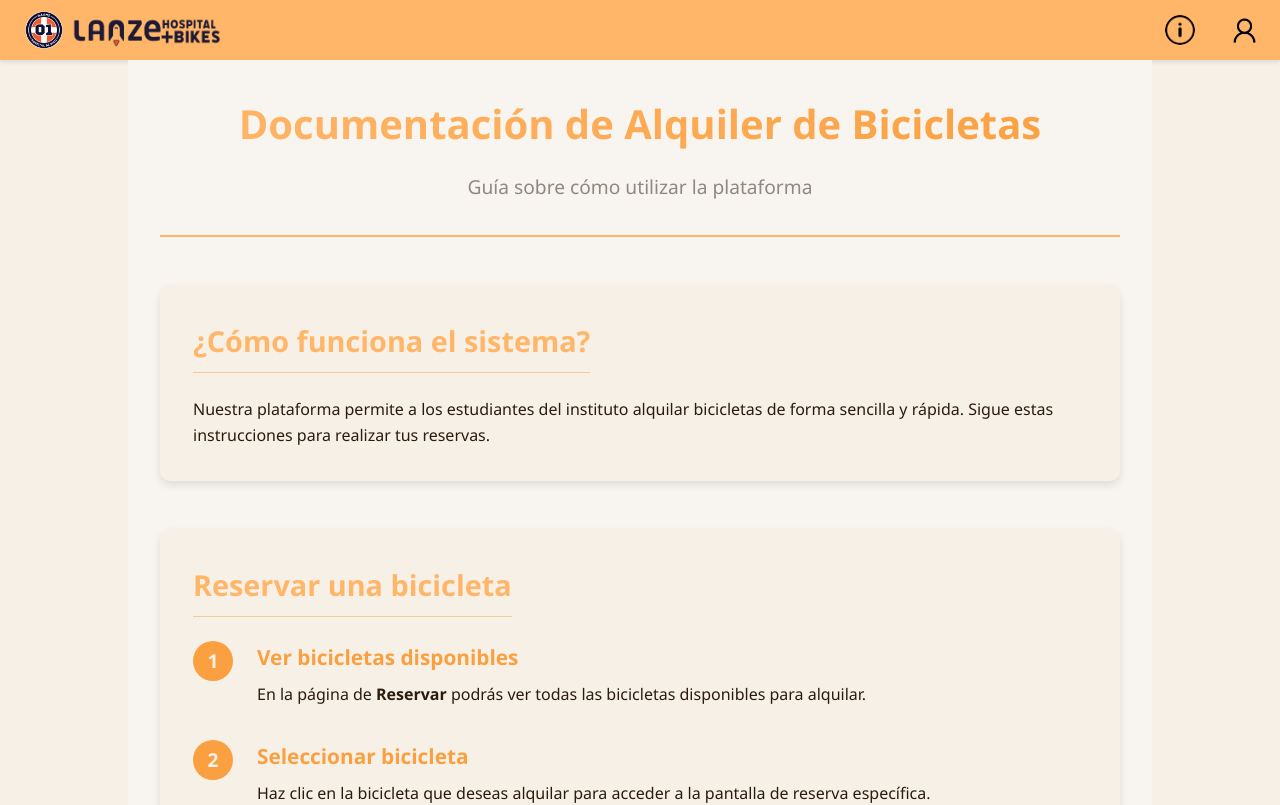
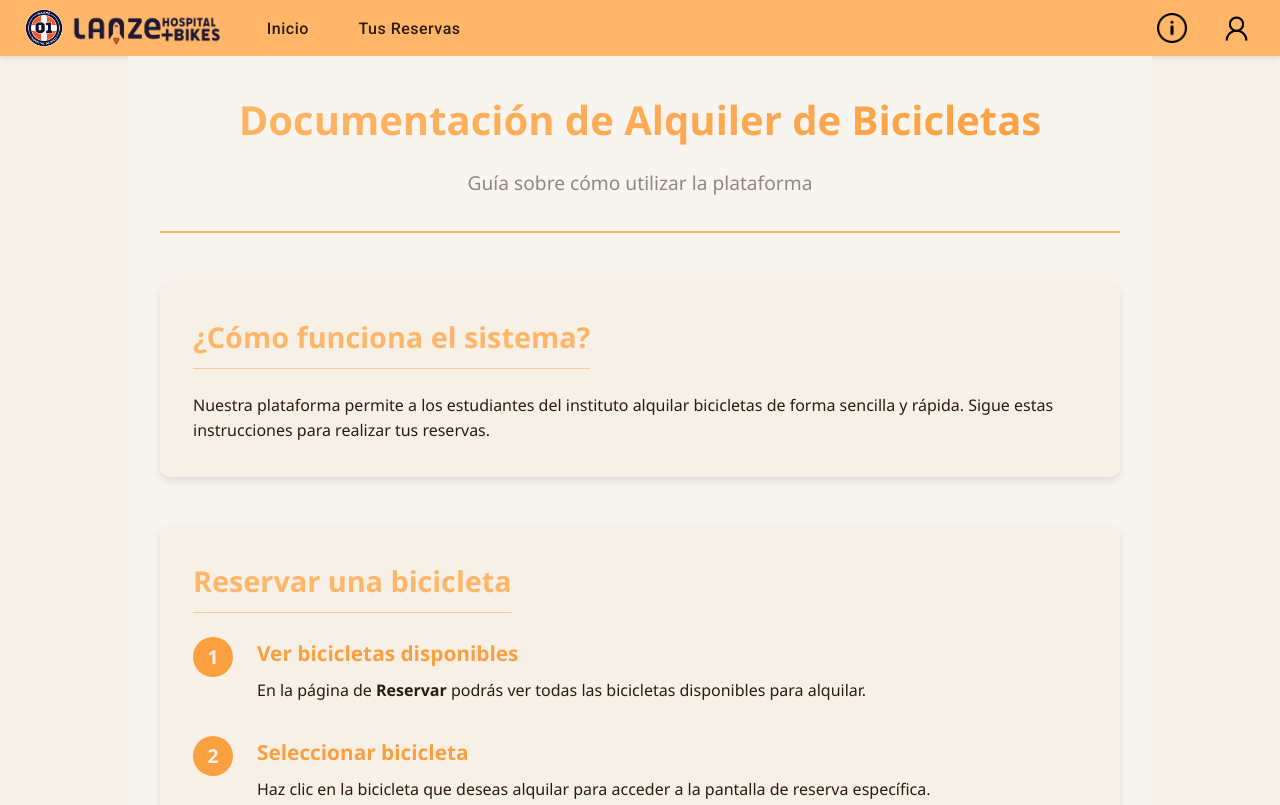
Before and after one commit to Bicis-HLanz/hopital-bicis, a Next.js app: page /documentacion in a window 1280 px wide. Shown: the top 805 px of the page. Built offline with nearby package versions, Linux system fonts and the light colour scheme.

Commit message:
integrate AppNav into AppHeader for improved layout; enhance mobile menu styles

```diff
--- a/app/(app)/layout.tsx
+++ b/app/(app)/layout.tsx
@@ -1,6 +1,5 @@
 import type { Metadata } from "next";
 import AppHeader from "@/components/mainLayout/Header/AppHeader";
-import AppNav from "@/components/mainLayout/Nav/AppNav";
 import styles from "./layout.module.css"; // Create this CSS module
 
 export const metadata: Metadata = {
@@ -17,7 +16,6 @@ export default function RootLayout({
     <div className={styles.layoutContainer}>
       <AppHeader />
       <main className={styles.mainContent}>{children}</main>
-      <AppNav />
     </div>
   );
 }
--- a/app/components/mainLayout/Header/AppHeader.module.css
+++ b/app/components/mainLayout/Header/AppHeader.module.css
@@ -2,7 +2,7 @@
   display: flex;
   justify-content: space-between;
   align-items: center;
-  padding: 0.5rem 1rem;
+  padding: 0.5rem 1.5rem;
   background-color: var(--primary);
   box-shadow: 0 2px 4px rgba(0, 0, 0, 0.1);
   position: relative;
@@ -11,15 +11,20 @@
 .header-left {
   display: flex;
   align-items: center;
+  flex-shrink: 0;
 }
 
 .logo-link {
   display: flex;
   align-items: center;
   gap: 0.5rem;
-  margin-left: 0.5rem;
   text-decoration: none;
   color: var(--background);
+  transition: transform 0.3s ease;
+}
+
+.logo-link:hover {
+  transform: scale(1.03);
 }
 
 .title {
@@ -29,10 +34,23 @@
   color: var(--background);
 }
 
+.nav-desktop {
+  display: flex;
+  flex: 1;
+  justify-content: flex-start;
+  margin-left: 0.5rem;
+  overflow: hidden;
+}
+
+.nav-mobile{
+  display: none;
+}
+
 .header-right {
   display: flex;
   gap: 1.5rem;
   align-items: center;
+  margin-left: auto;
 }
 
 .icon-link {
@@ -41,21 +59,18 @@
   justify-content: center;
   width: 40px;
   height: 40px;
-  margin: 2% 0;
   transition: all 0.3s ease;
   background-color: transparent;
+  border-radius: 50%;
 }
 
 .icon-link:hover {
   background-color: rgba(255, 255, 255, 0.2);
-  border-radius: 10px;
-  margin: 2% 0;
   transform: scale(1.05);
 }
 
 .icon {
   object-fit: contain;
-  border-radius: 50%;
 }
 
 .mobile-menu {
@@ -141,7 +156,20 @@
     display: none;
   }
 
+  .nav-desktop {
+    display: none;
+  }
+
   .mobile-menu {
     display: block;
   }
+
+  .nav-mobile {
+    display: block;
+    position: fixed;
+    bottom: 0;
+    left: 0;
+    right: 0;
+    z-index: 1000;
+  }
 }
--- a/app/components/mainLayout/Header/AppHeader.tsx
+++ b/app/components/mainLayout/Header/AppHeader.tsx
@@ -4,6 +4,7 @@ import React, { useState } from "react";
 import styles from "./AppHeader.module.css";
 import Link from "next/link";
 import Image from 'next/image';
+import AppNav from "../Nav/AppNav";
 
 const AppHeader: React.FC = () => {
   const [isMenuOpen, setIsMenuOpen] = useState(false);
@@ -13,6 +14,7 @@ const AppHeader: React.FC = () => {
   };
 
   return (
+    <>
       <header className={styles["app-header"]}>
         <div className={styles["header-left"]}>
           <Link href="/" className={styles["logo-link"]}>
@@ -33,7 +35,12 @@ const AppHeader: React.FC = () => {
           </Link>
         </div>
 
-      {/* Menú normal para desktop */}
+        {/* Nav integrado para desktop */}
+        <div className={styles["nav-desktop"]}>
+          <AppNav />
+        </div>
+
+        {/* Menú de usuario para desktop */}
         <div className={styles["header-right"]}>
           <Link href="/documentacion" className={styles["icon-link"]}>
             <Image
@@ -93,6 +100,12 @@ const AppHeader: React.FC = () => {
           )}
         </div>
       </header>
+
+      {/* Nav móvil (solo visible en mobile) */}
+      <div className={styles["nav-mobile"]}>
+        <AppNav />
+      </div>
+    </>
   );
 };
 
--- a/app/components/mainLayout/Nav/AppNav.module.css
+++ b/app/components/mainLayout/Nav/AppNav.module.css
@@ -1,9 +1,5 @@
 .app-nav {
-  position: fixed;
-  bottom: 0;
-  width: 100%;
   background-color: var(--accent);
-  z-index: 1000;
   padding: 0.5rem 1rem;
   box-shadow: 0 -2px 10px rgba(0, 0, 0, 0.1);
   backdrop-filter: blur(8px);
@@ -35,58 +31,80 @@
   padding: 0.5rem 1rem;
   border-radius: 20px;
   font-size: 1.2rem;
-  transition: all 0.3s ease;
   display: flex;
   align-items: center;
   justify-content: center;
   min-width: max-content;
+  position: relative;
+  transition: color 0.3s ease;
 }
 
-.app-nav a:hover {
-  background-color: rgba(255, 255, 255, 0.15);
-  transform: translateY(-2px);
+.app-nav ul li a::after {
+  content: '';
+  position: absolute;
+  bottom: 0;
+  left: 30%;
+  width: 0;
+  height: 1px;
+  background-color: currentColor;
+  transition: all 0.5s ease;
+  transform: translateX(-40%);
 }
 
 .app-nav a:hover::after {
-  transform: translateX(-30%) scaleX(1);
+  width: 30%;
 }
 
-.app-nav a:active {
-  transform: translateY(0);
-}
+@media (min-width: 769px) {
+  .app-nav {
+    background-color: transparent;
+    box-shadow: none;
+    backdrop-filter: none;
+    border-top: none;
+    padding: 0;
+    margin-right: auto;
+  }
 
-.app-nav a[aria-current="page"] {
-  font-weight: 600;
-}
-
-.app-nav a[aria-current="page"]::after {
-  transform: translateX(-50%) scaleX(1);
-}
-
-@media (min-width: 768px) {
-  .app-nav {
-    border-top: none;
-    border-bottom: 1px solid rgba(255, 255, 255, 0.1);
-    box-shadow: 0 2px 10px rgba(0, 0, 0, 0.1);
+  .app-nav ul {
+    justify-content: flex-start;
+    gap: 1.5rem;
+    margin-left: 1.5rem;
+    padding: 0;
+    max-width: none;
   }
 
   .app-nav a {
-    padding: 0.75rem 1.5rem;
+    color: var(--text);
+    padding: 0.5rem 0.8rem;
+    font-size: 1rem;
+    text-transform: none;
+    border-radius: 8px;
   }
 
+  /* Ajuste para desktop */
   .app-nav a::after {
-    top: -8px;
+    bottom: -4px;
   }
 }
 
 @keyframes fadeIn {
-  from { opacity: 0; transform: translateY(10px); }
-  to { opacity: 1; transform: translateY(0); }
+  from {
+    opacity: 0;
+    transform: translateY(10px);
+  }
+  to {
+    opacity: 1;
+    transform: translateY(0);
+  }
 }
 
 .app-nav li {
   animation: fadeIn 0.4s ease forwards;
 }
 
-.app-nav li:nth-child(1) { animation-delay: 0.1s; }
-.app-nav li:nth-child(2) { animation-delay: 0.2s; }
+.app-nav li:nth-child(1) {
+  animation-delay: 0.1s;
+}
+.app-nav li:nth-child(2) {
+  animation-delay: 0.2s;
+}
```
Lines whose indentation alone changed are shown as unchanged.
